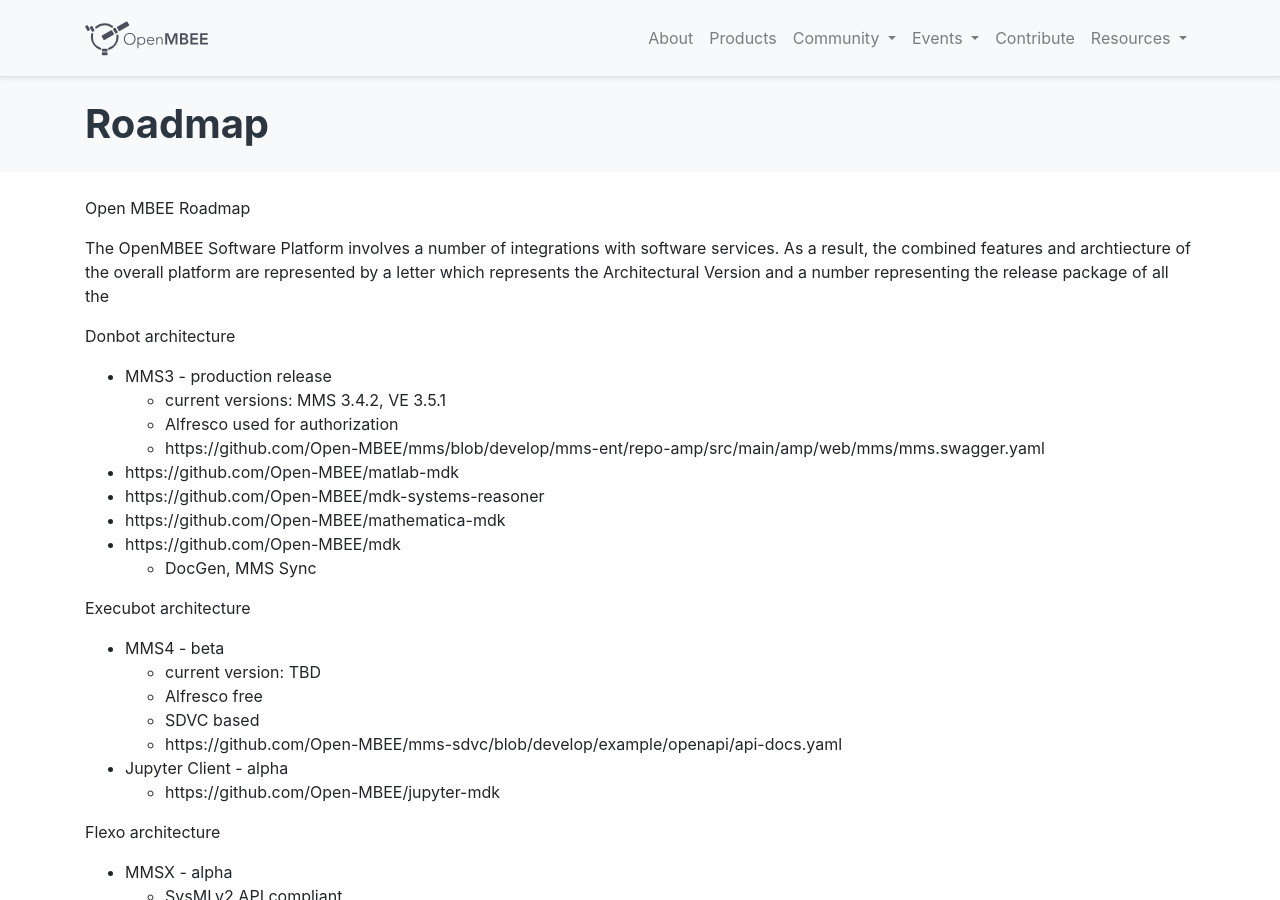
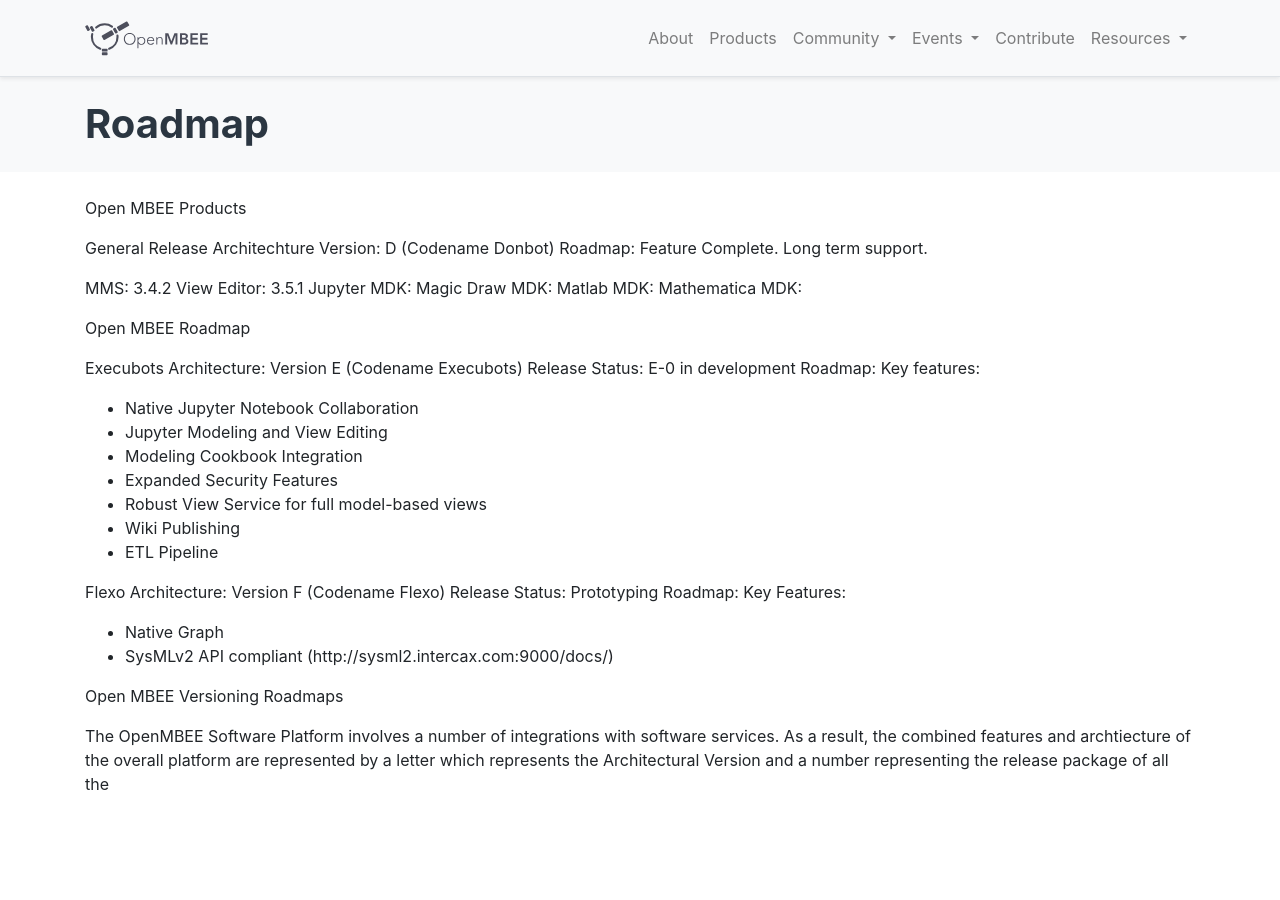
Before and after one commit to Open-MBEE/open-mbee.github.io, a Jekyll site: the page built from pages/community/roadmap.md, in a window 1280 px wide and 900 px high. Built offline with Jekyll 4.4.1, drawn with Linux system fonts in a browser that asks for light colours; some of the changed text lies outside the part shown.

Commit message:
Update roadmap.md

```diff
--- a/pages/community/roadmap.md
+++ b/pages/community/roadmap.md
@@ -3,35 +3,42 @@
 title: Roadmap
 permalink: roadmap.html
 ---
+Open MBEE Products
+
+General Release
+Architechture Version: D (Codename Donbot)
+Roadmap: Feature Complete. Long term support.
+
+MMS: 3.4.2
+View Editor: 3.5.1
+Jupyter MDK:
+Magic Draw MDK:
+Matlab MDK:
+Mathematica MDK:
 
 Open MBEE Roadmap
 
+Execubots
+Architecture: Version E (Codename Execubots)
+Release Status: E-0 in development
+Roadmap:
+Key features:
+* Native Jupyter Notebook Collaboration
+* Jupyter Modeling and View Editing
+* Modeling Cookbook Integration
+* Expanded Security Features
+* Robust View Service for full model-based views
+* Wiki Publishing
+* ETL Pipeline
+
+Flexo
+Architecture: Version F (Codename Flexo)
+Release Status: Prototyping
+Roadmap:
+Key Features:
+* Native Graph
+* SysMLv2 API compliant (http://sysml2.intercax.com:9000/docs/)
+
+ Open MBEE Versioning Roadmaps
+
 The OpenMBEE Software Platform involves a number of integrations with software services. As a result, the combined features and archtiecture of the overall platform are represented by a letter which represents the Architectural Version and a number representing the release package of all the
-
-Donbot architecture
-
-* MMS3 - production release
-   * current versions: MMS 3.4.2, VE 3.5.1
-   * Alfresco used for authorization
-   * https://github.com/Open-MBEE/mms/blob/develop/mms-ent/repo-amp/src/main/amp/web/mms/mms.swagger.yaml
-* https://github.com/Open-MBEE/matlab-mdk
-* https://github.com/Open-MBEE/mdk-systems-reasoner
-* https://github.com/Open-MBEE/mathematica-mdk
-* https://github.com/Open-MBEE/mdk
-   * DocGen, MMS Sync
-
-Execubot architecture
-
-* MMS4 - beta
-   * current version: TBD
-   * Alfresco free
-   * SDVC based
-   * https://github.com/Open-MBEE/mms-sdvc/blob/develop/example/openapi/api-docs.yaml
-* Jupyter Client - alpha
-   * https://github.com/Open-MBEE/jupyter-mdk
-
-Flexo architecture
-
-* MMSX - alpha
-   * SysMLv2 API compliant
-   * http://sysml2.intercax.com:9000/docs/
```
